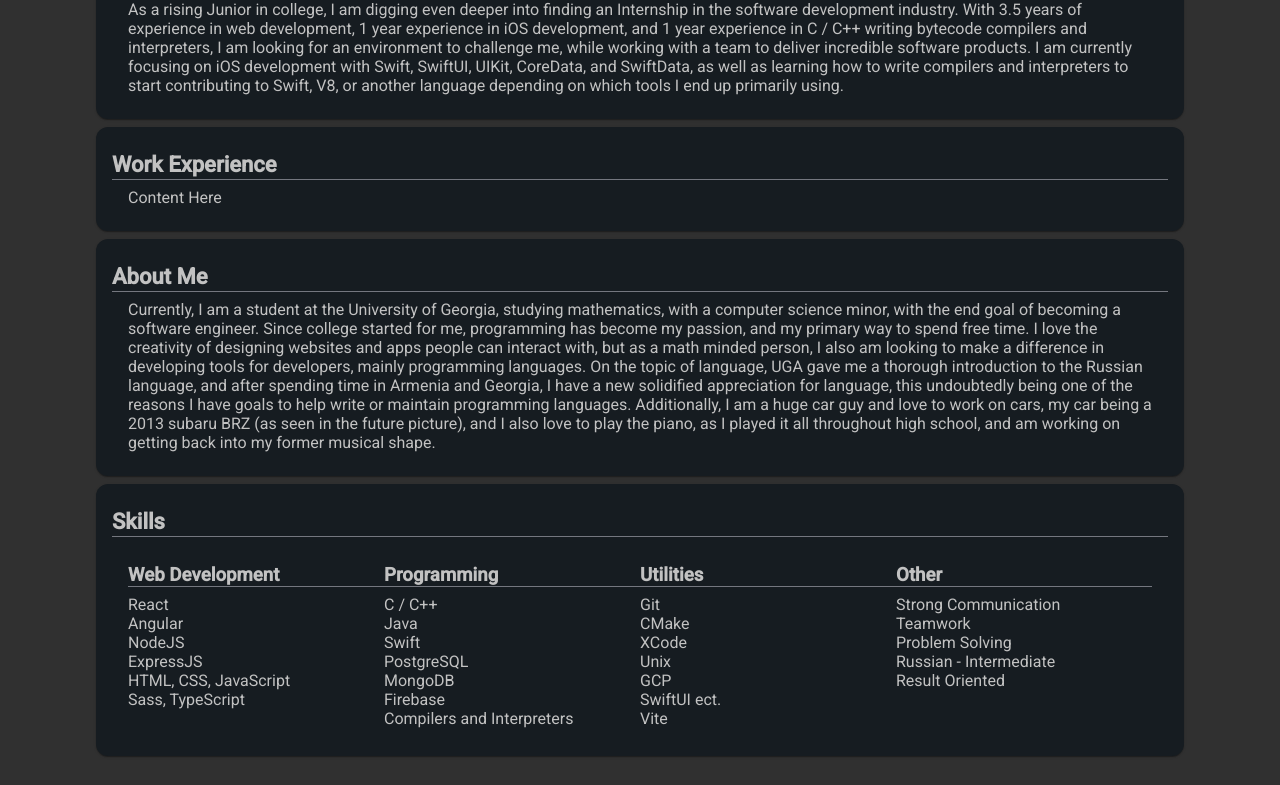
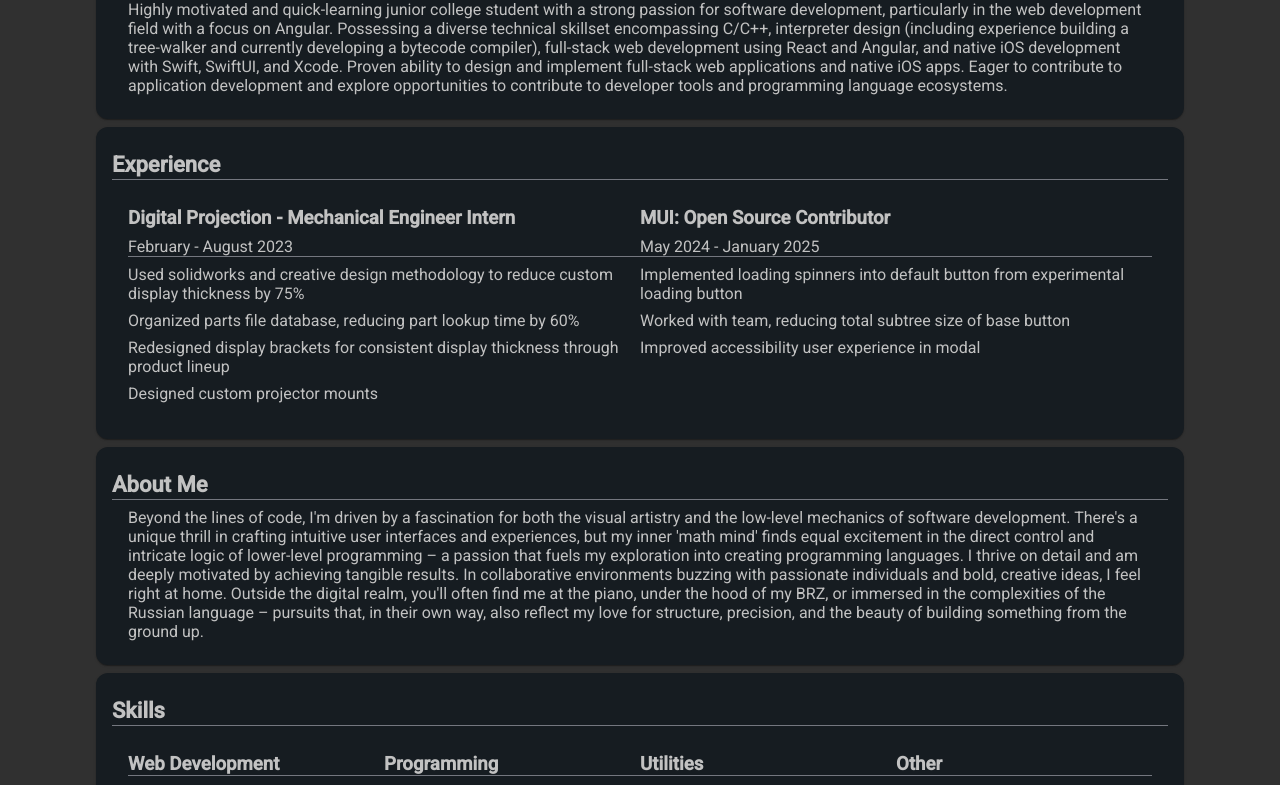
Before and after one commit to Gavin-10/resume-new, an Angular app in the folder resume-front-end/: page /resume in a window 1280 px wide. Shown: the part 738-1523 px from the top of the page. Built offline with nearby package versions, Linux system fonts and the light colour scheme.

Commit message:
Resume page content added
Resume page now has content, site list can now take subtitle attribute

```diff
--- a/resume-front-end/src/app/Resources/resume/about-me.json
+++ b/resume-front-end/src/app/Resources/resume/about-me.json
@@ -1,5 +1,5 @@
 
 {
     "title": "About Me",
-    "content": "Currently, I am a student at the University of Georgia, studying mathematics, with a computer science minor, with the end goal of becoming a software engineer. Since college started for me, programming has become my passion, and my primary way to spend free time. I love the creativity of designing websites and apps people can interact with, but as a math minded person, I also am looking to make a difference in developing tools for developers, mainly programming languages. On the topic of language, UGA gave me a thorough introduction to the Russian language, and after spending time in Armenia and Georgia, I have a new solidified appreciation for language, this undoubtedly being one of the reasons I have goals to help write or maintain programming languages. Additionally, I am a huge car guy and love to work on cars, my car being a 2013 subaru BRZ (as seen in the future picture), and I also love to play the piano, as I played it all throughout high school, and am working on getting back into my former musical shape."
+    "content": "Beyond the lines of code, I'm driven by a fascination for both the visual artistry and the low-level mechanics of software development. There's a unique thrill in crafting intuitive user interfaces and experiences, but my inner 'math mind' finds equal excitement in the direct control and intricate logic of lower-level programming – a passion that fuels my exploration into creating programming languages. I thrive on detail and am deeply motivated by achieving tangible results. In collaborative environments buzzing with passionate individuals and bold, creative ideas, I feel right at home. Outside the digital realm, you'll often find me at the piano, under the hood of my BRZ, or immersed in the complexities of the Russian language – pursuits that, in their own way, also reflect my love for structure, precision, and the beauty of building something from the ground up."
 }
--- a/resume-front-end/src/app/Resources/resume/experience.json
+++ b/resume-front-end/src/app/Resources/resume/experience.json
@@ -1,5 +1,22 @@
 
-{
-    "title": "Work Experience",
-    "content": "Content Here"
-}
+[
+    {
+        "title": "Digital Projection - Mechanical Engineer Intern",
+        "subtitle": "February - August 2023",
+        "items": [
+            "Used solidworks and creative design methodology to reduce custom display thickness by 75%",
+            "Organized parts file database, reducing part lookup time by 60%",
+            "Redesigned display brackets for consistent display thickness through product lineup",
+            "Designed custom projector mounts"
+        ]
+    },
+    {
+        "title": "MUI: Open Source Contributor",
+        "subtitle": "May 2024 - January 2025",
+        "items": [
+            "Implemented loading spinners into default button from experimental loading button",
+            "Worked with team, reducing total subtree size of base button",
+            "Improved accessibility user experience in modal"
+        ]
+    }
+]
--- a/resume-front-end/src/app/Resources/resume/summary.json
+++ b/resume-front-end/src/app/Resources/resume/summary.json
@@ -1,5 +1,5 @@
 
 {
     "title": "Summary",
-    "content": "As a rising Junior in college, I am digging even deeper into finding an Internship in the software development industry. With 3.5 years of experience in web development, 1 year experience in iOS development, and 1 year experience in C / C++ writing bytecode compilers and interpreters, I am looking for an environment to challenge me, while working with a team to deliver incredible software products. I am currently focusing on iOS development with Swift, SwiftUI, UIKit, CoreData, and SwiftData, as well as learning how to write compilers and interpreters to start contributing to Swift, V8, or another language depending on which tools I end up primarily using."
+    "content": "Highly motivated and quick-learning junior college student with a strong passion for software development, particularly in the web development field with a focus on Angular. Possessing a diverse technical skillset encompassing C/C++, interpreter design (including experience building a tree-walker and currently developing a bytecode compiler), full-stack web development using React and Angular, and native iOS development with Swift, SwiftUI, and Xcode. Proven ability to design and implement full-stack web applications and native iOS apps. Eager to contribute to application development and explore opportunities to contribute to developer tools and programming language ecosystems."
 }
--- a/resume-front-end/src/app/components/site-card/site-card.component.scss
+++ b/resume-front-end/src/app/components/site-card/site-card.component.scss
@@ -1,5 +1 @@
 @use '../../styles/helpers';
-
-.no-display {
-    display: none;
-}
--- a/resume-front-end/src/app/components/site-list/site-list.component.html
+++ b/resume-front-end/src/app/components/site-list/site-list.component.html
@@ -1,5 +1,6 @@
 
 <h3>{{title()}}</h3>
+<p [class]="subtitleClass()">{{subtitle()}}</p>
 <mat-divider class="margin-bottom"/>
 <ul>
     <li *ngFor="let item of items()">{{item}}</li>
--- a/resume-front-end/src/app/components/site-list/site-list.component.scss
+++ b/resume-front-end/src/app/components/site-list/site-list.component.scss
@@ -1,6 +1,12 @@
 @use '../../styles/helpers';
+@use '../../styles/breakpoints';
 
 h3 {
+    margin-bottom: 0;
+}
+
+p {
+    margin-top: 8px;
     margin-bottom: 0;
 }
 
@@ -10,3 +16,8 @@ ul {
     padding: 0;
     margin-bottom: 4px;
 }
+
+li {
+    padding-bottom: 8px;
+    padding-right: 12px;
+}
--- a/resume-front-end/src/app/components/site-list/site-list.component.ts
+++ b/resume-front-end/src/app/components/site-list/site-list.component.ts
@@ -1,4 +1,4 @@
-import { Component, input } from '@angular/core';
+import { Component, computed, input } from '@angular/core';
 import { NgFor } from '@angular/common';
 import { MatDivider } from '@angular/material/divider';
 
@@ -10,5 +10,14 @@ import { MatDivider } from '@angular/material/divider';
 })
 export class SiteListComponent {
   title = input("");
+  subtitle = input("");
   items = input<string[]>()
+
+  subtitleClass = computed(() => {
+    if (this.subtitle() === "") {
+      return "no-display";
+    }
+
+    return "";
+  });
 }
--- a/resume-front-end/src/app/interfaces/list-interface.ts
+++ b/resume-front-end/src/app/interfaces/list-interface.ts
@@ -1,6 +1,7 @@
 
 
 export interface ListInterface {
-    title: string
-    items: string[]
+    title: string;
+    subtitle?: string;
+    items: string[];
 }
--- a/resume-front-end/src/app/pages/resume/resume.component.html
+++ b/resume-front-end/src/app/pages/resume/resume.component.html
@@ -11,11 +11,15 @@
     <h2 class="medium-title">Overview</h2>
 
     <app-site-card [title]="summary.title">{{summary.content}}</app-site-card>
-    <app-site-card [title]="experience.title">{{experience.content}}</app-site-card>
+    <app-site-card title="Experience">
+        <div class="list-view">
+            <app-site-list class="experience-list" *ngFor="let item of experience" [title]="item.title" [subtitle]="item.subtitle!" [items]="item.items"/>
+        </div>
+    </app-site-card>
     <app-site-card [title]="aboutMe.title">{{aboutMe.content}}</app-site-card>
     <app-site-card title="Skills">
         <div class="list-view">
-            <app-site-list class="list" *ngFor="let list of skills" [title]="list.title" [items]="list.items"></app-site-list>
+            <app-site-list class="skill-list" *ngFor="let list of skills" [title]="list.title" [items]="list.items"></app-site-list>
         </div>
     </app-site-card>
 
--- a/resume-front-end/src/app/pages/resume/resume.component.scss
+++ b/resume-front-end/src/app/pages/resume/resume.component.scss
@@ -65,12 +65,21 @@
     flex-wrap: wrap;
 }
 
-.list {
-    width: 25%;
+@mixin list($ratio) {
+    width: $ratio;
 
     @media (max-width: breakpoints.$mobile-size) {
-        width: 50%;
+
+        width: $ratio * 2;
     }
+}
+
+.experience-list {
+    @include list(50%)
+}
+
+.skill-list {
+    @include list(25%)
 }
 
 .temp {
--- a/resume-front-end/src/app/pages/resume/resume.component.ts
+++ b/resume-front-end/src/app/pages/resume/resume.component.ts
@@ -1,7 +1,8 @@
 import { Component } from '@angular/core';
+import { NgFor } from '@angular/common';
 import { MatIconModule } from '@angular/material/icon';
 import { MatCardModule } from '@angular/material/card';
-import { NgFor } from '@angular/common';
+import { MatDividerModule } from '@angular/material/divider';
 
 import { SiteListComponent } from '../../components/site-list/site-list.component';
 import { SiteCardComponent } from '../../components/site-card/site-card.component';
@@ -16,7 +17,7 @@ import Experience from '../../Resources/resume/experience.json';
 
 @Component({
   selector: 'app-resume',
-  imports: [MatIconModule, MatCardModule, SiteCardComponent, NgFor, SiteListComponent],
+  imports: [MatIconModule, MatCardModule, SiteCardComponent, NgFor, SiteListComponent, MatDividerModule],
   templateUrl: './resume.component.html',
   styleUrl: './resume.component.scss'
 })
@@ -24,5 +25,5 @@ export class ResumeComponent {
   skills: ListInterface[] = Skills;
   aboutMe: CardInterface = AboutMe;
   summary: CardInterface = Summary;
-  experience: CardInterface = Experience;
+  experience: ListInterface[] = Experience;
 }
--- a/resume-front-end/src/app/styles/_helpers.scss
+++ b/resume-front-end/src/app/styles/_helpers.scss
@@ -29,6 +29,10 @@
     @media (max-width: breakpoints.$image-resize) {
         display: block;
     }
+}
+
+.no-display {
+    display: none;
 }
 
 //Margins
```
